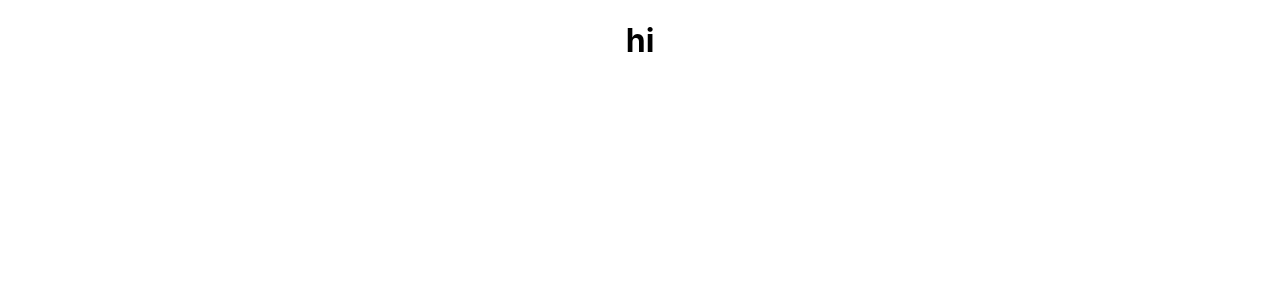
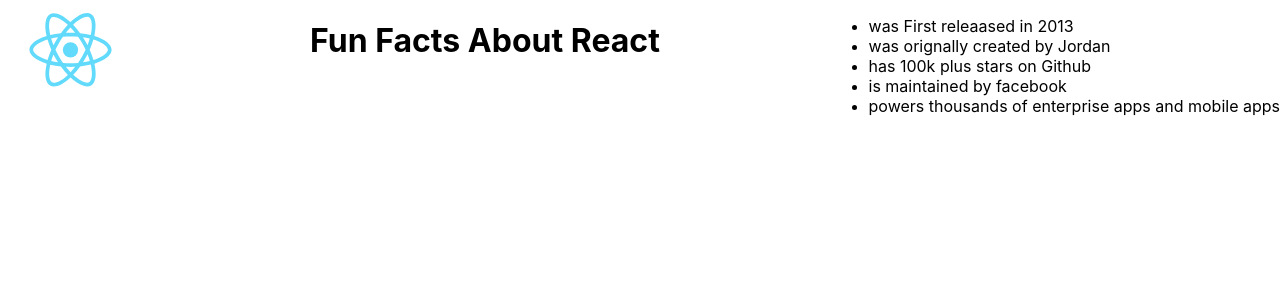
Before and after one commit to milli021k/Scrimba, a React (Create React App) app: page / in a window 1280 px wide. Shown: the top 300 px of the page. Built offline with nearby package versions, Linux system fonts and the light colour scheme.

Commit message:
coming from vscode

```diff
--- a/src/App.css
+++ b/src/App.css
@@ -1,38 +1,20 @@
-.App {
-  text-align: center;
+img{
+  height :100px
 }
 
-.App-logo {
-  height: 40vmin;
-  pointer-events: none;
+li {
+  list-style-type: disc;
 }
 
-@media (prefers-reduced-motion: no-preference) {
-  .App-logo {
-    animation: App-logo-spin infinite 20s linear;
+.App{
+display: flex;
+flex-direction: row;
+flex-wrap: wrap;
+justify-content: space-between;
+}
+
+@media screen and (max-width: 767px) {
+  .App {
+    flex-direction: column;
   }
 }
-
-.App-header {
-  background-color: #282c34;
-  min-height: 100vh;
-  display: flex;
-  flex-direction: column;
-  align-items: center;
-  justify-content: center;
-  font-size: calc(10px + 2vmin);
-  color: white;
-}
-
-.App-link {
-  color: #61dafb;
-}
-
-@keyframes App-logo-spin {
-  from {
-    transform: rotate(0deg);
-  }
-  to {
-    transform: rotate(360deg);
-  }
-}
--- a/src/App.js
+++ b/src/App.js
@@ -1,10 +1,34 @@
 import logo from './logo.svg';
 import './App.css';
+
 
 function App() {
   return (
     <div className="App">
- <h1>hi</h1>
+      <img src={logo} />
+ <h1>Fun Facts About React</h1>
+
+ <ol>
+  <li>
+was First releaased in 2013
+  </li>
+  <li>
+was orignally created by Jordan
+  </li>
+  <li>
+
+  has 100k plus stars on Github
+</li>
+
+  <li>
+    is maintained by facebook
+  </li>
+
+  <li>
+    powers thousands of enterprise apps and mobile apps
+  </li>
+
+ </ol>
     </div>
   );
 }
```
